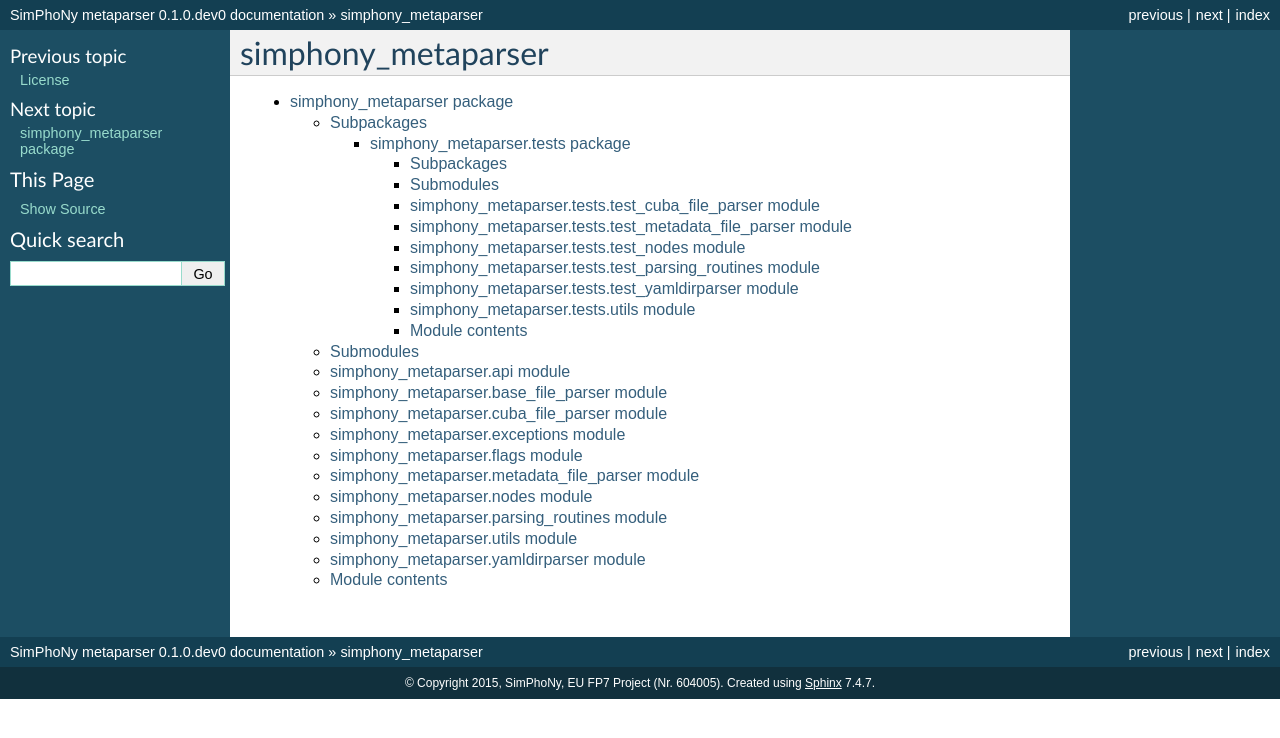
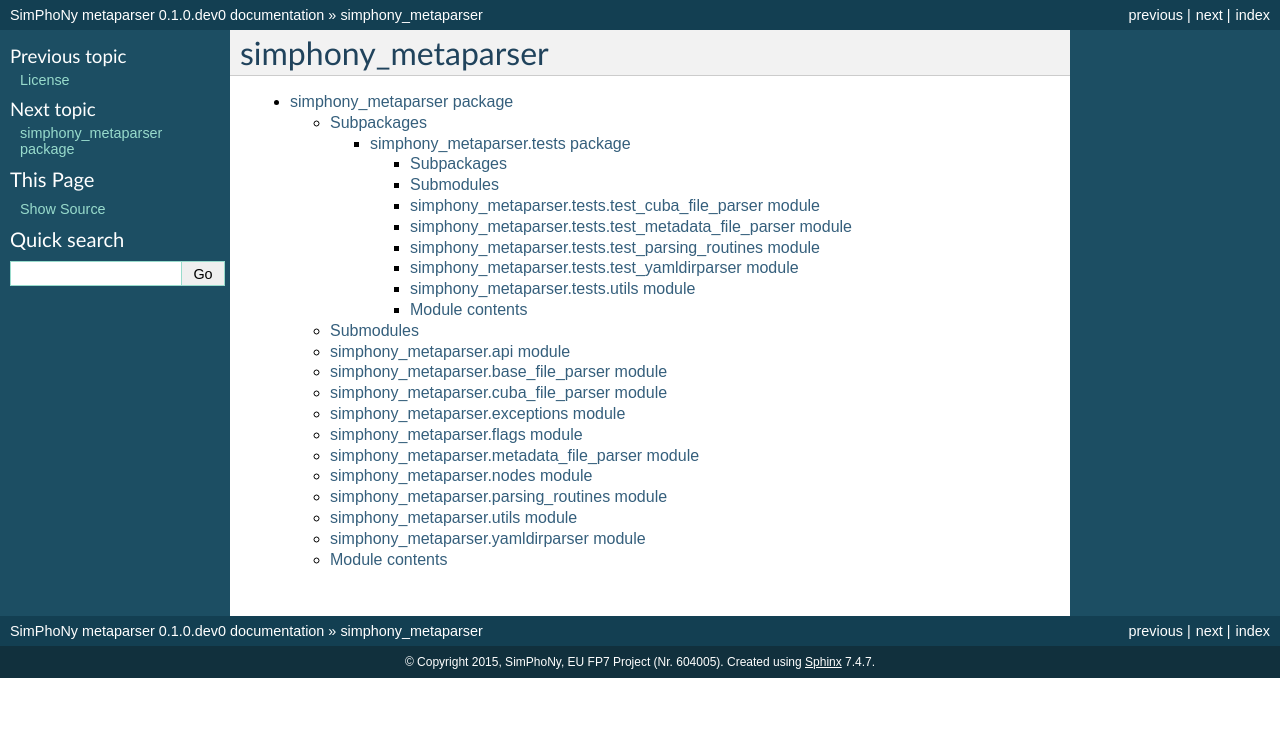
Before and after one commit to simphony/simphony-metaparser, a Sphinx documentation site: the page built from doc/source/api/modules.rst, in a window 1280 px wide. Shown: the top 738 px of the page. Built offline with Sphinx 7.4.7, drawn with Linux system fonts in a browser that asks for light colours.

Commit message:
Removed test_nodes empty module documentation

```diff
--- a/doc/source/api/simphony_metaparser.tests.rst
+++ b/doc/source/api/simphony_metaparser.tests.rst
@@ -23,14 +23,6 @@ simphony_metaparser.tests.test_metadata_file_parser module
 ----------------------------------------------------------
 
 .. automodule:: simphony_metaparser.tests.test_metadata_file_parser
-    :members:
-    :undoc-members:
-    :show-inheritance:
-
-simphony_metaparser.tests.test_nodes module
--------------------------------------------
-
-.. automodule:: simphony_metaparser.tests.test_nodes
     :members:
     :undoc-members:
     :show-inheritance:
```
